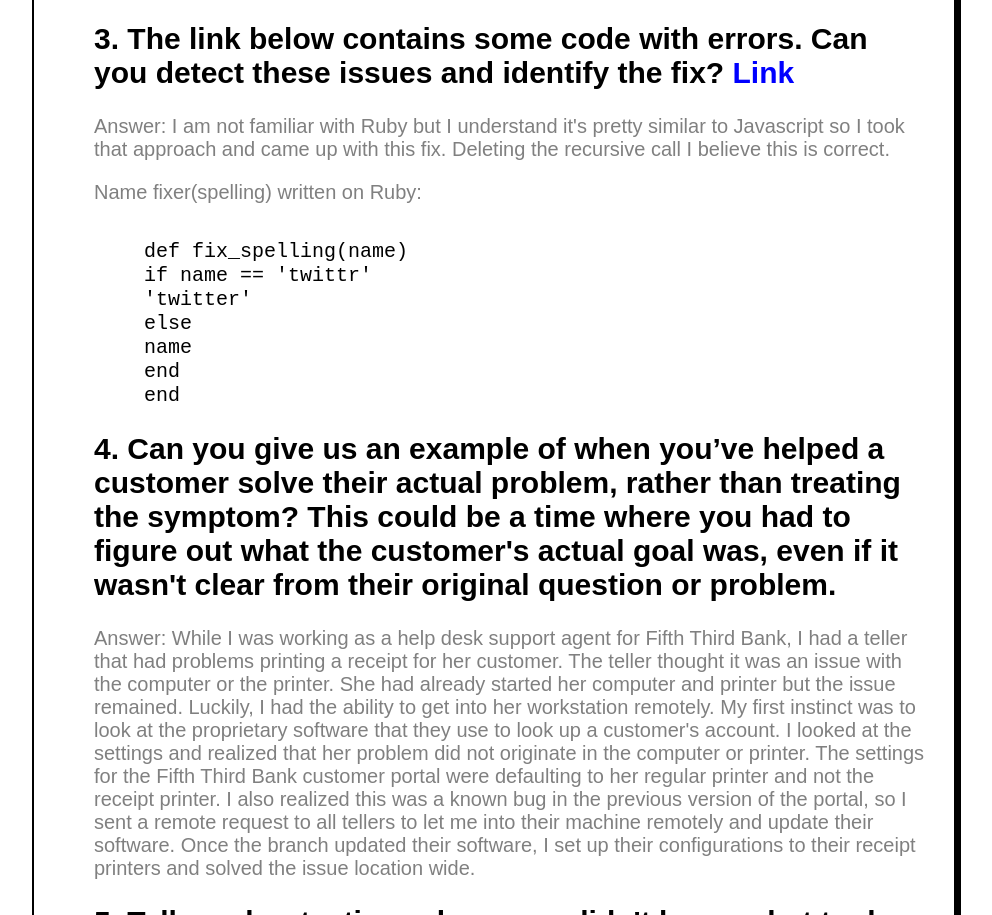
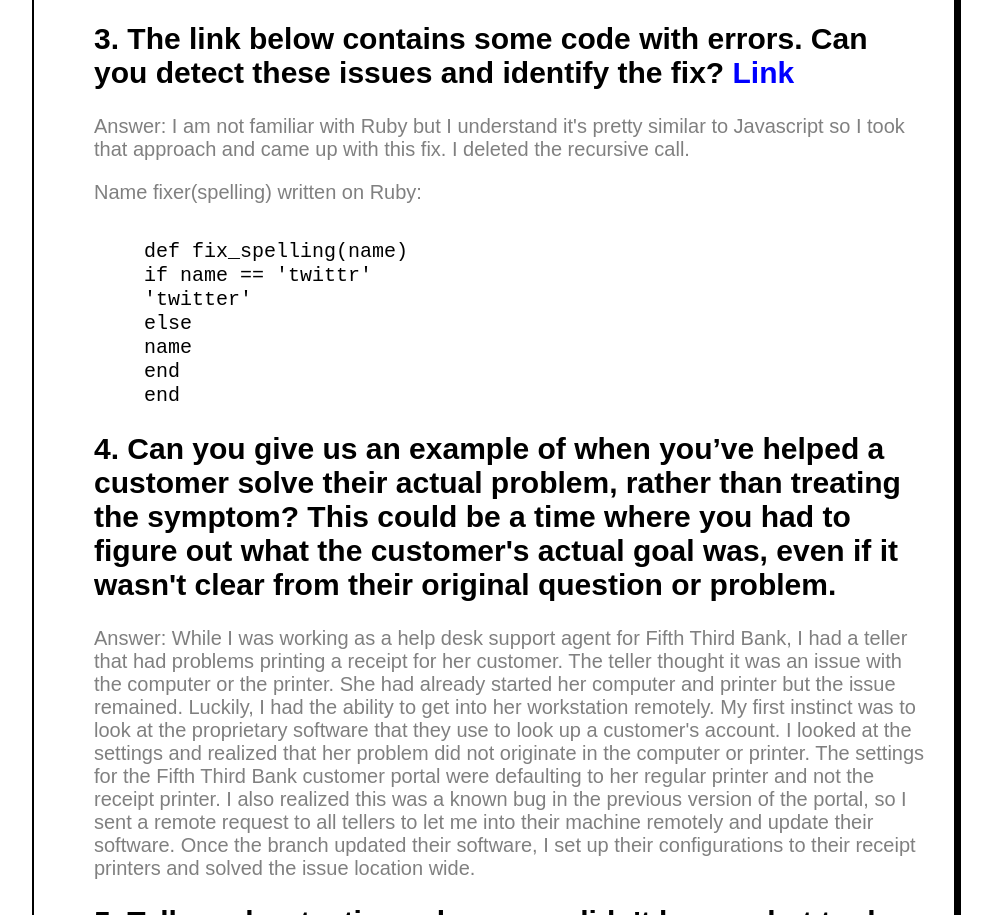
Before and after one commit to rixiobarrios/intercom-written-assesment, a plain HTML site: page index.html in a window 1280 px wide. Shown: the part 1548-2463 px from the top of the page, without its empty margins (146-1138 px from the left). Drawn offline with Linux system fonts and the light colour scheme.

Commit message:
Update index.html

```diff
--- a/index.html
+++ b/index.html
@@ -120,7 +120,7 @@ approximate time for the fix based on feedback from the team in charge
 of such a function.
             </p>
             <h2>3. The link below contains some code with errors. Can you detect these issues and identify the fix? <a href="https://gist.github.com/iainbreen/8e8ffda05d06809a84388a7bf311aa59"> Link</a></br></h2>
-            <p>Answer: I am not familiar with Ruby but I understand it's pretty similar to Javascript so I took that approach and came up with this fix. Deleting the recursive call I believe this is correct.</p>
+            <p>Answer: I am not familiar with Ruby but I understand it's pretty similar to Javascript so I took that approach and came up with this fix. I deleted the recursive call.</p>
                                         <p>Name fixer(spelling) written on Ruby:</p>
                         <div class="code">
                             <code>
```
